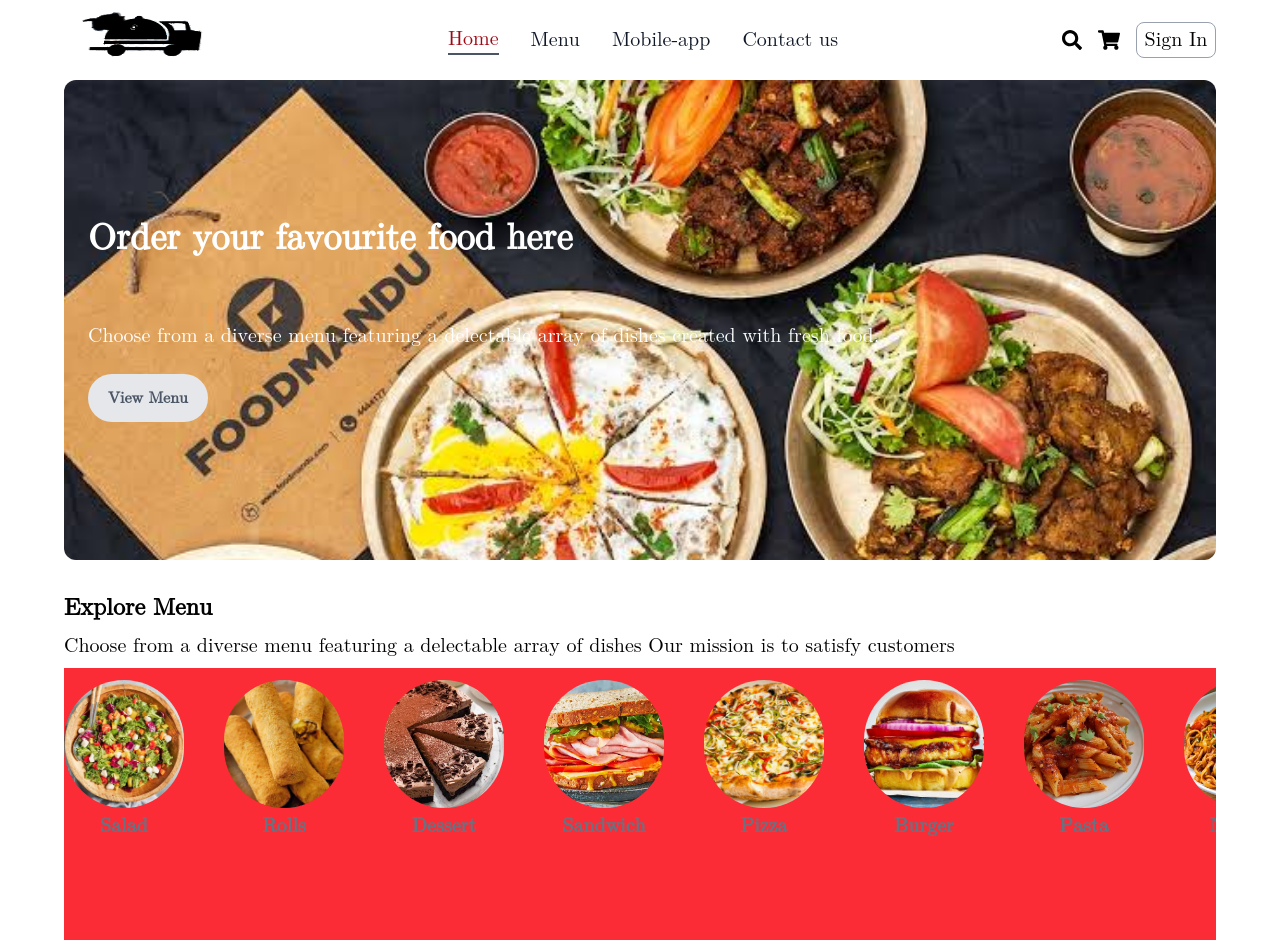
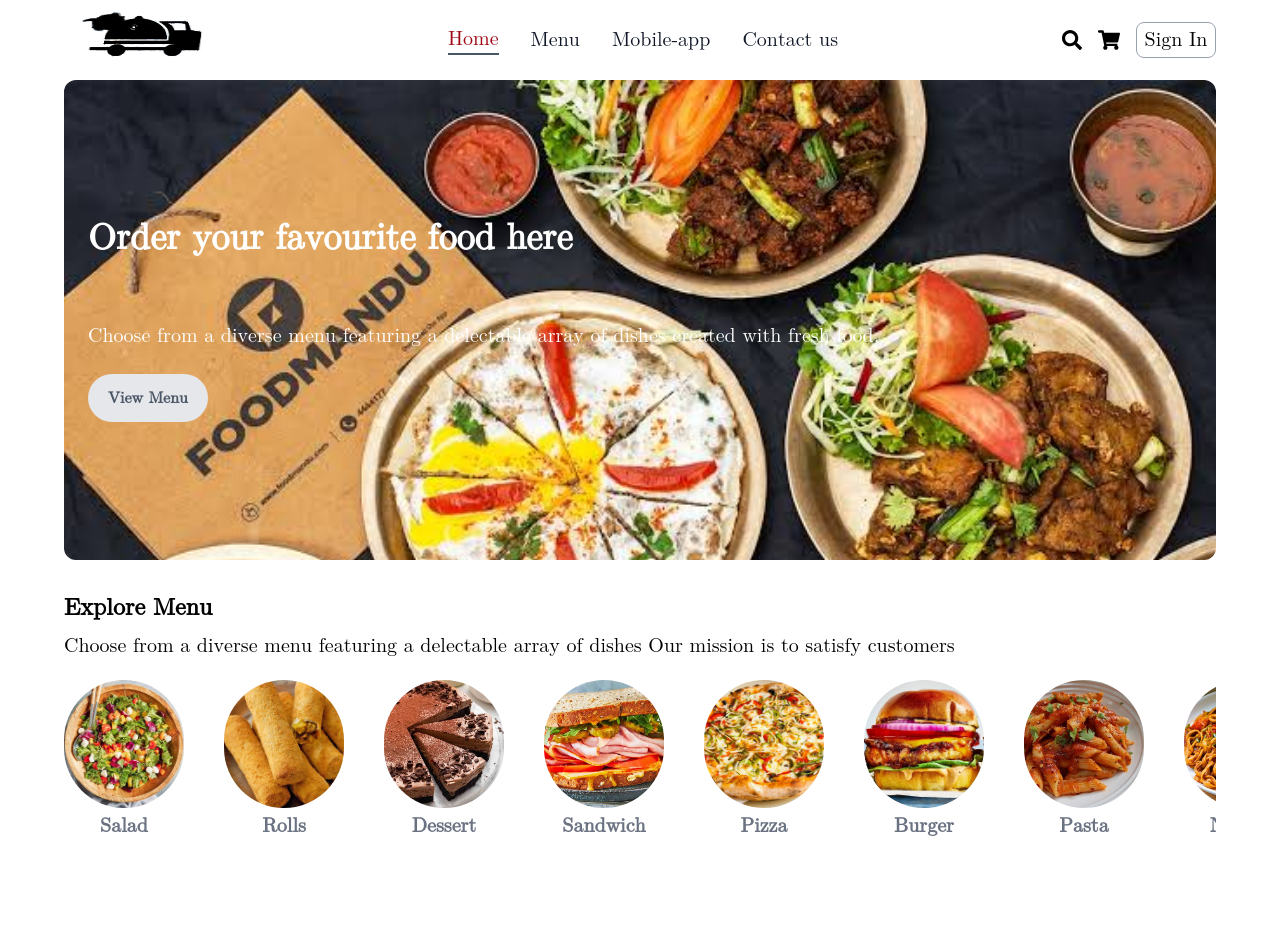
Before and after one commit to alishasedai/FoodDisplay, a React (Vite) app: page / in a window 1280 px wide. Shown: the top 952 px of the page. Built offline with nearby package versions, Linux system fonts and the light colour scheme.

Commit message:
update done

```diff
--- a/src/components/ExploreMenu.jsx
+++ b/src/components/ExploreMenu.jsx
@@ -9,7 +9,7 @@ const ExploreMenu = ({category,setCategory}) => {
       <p className='md:text-xl text-sm'>Choose from a diverse menu featuring a delectable array of dishes
         Our mission is to satisfy customers
       </p>
-      <div className='w-full h-[30vh] bg-red-500 md:h-[34vh] flex md:gap-10 gap-1 overflow-x-auto overflow-y-hidden  items-start pt-3  text-center'>
+      <div className='w-full h-[30vh] md:h-[34vh] flex md:gap-10 gap-1 overflow-x-auto overflow-y-hidden  items-start pt-3  text-center'>
         {menu_list.map((item,index) => {
           return <div onClick={() => setCategory(prev => prev===item.menu_name ? "all" : item.menu_name)} className='h-30 w-30 flex  flex-col items-center justify-start gap-1 shrink-0 ' key={index}>
       <img
```
